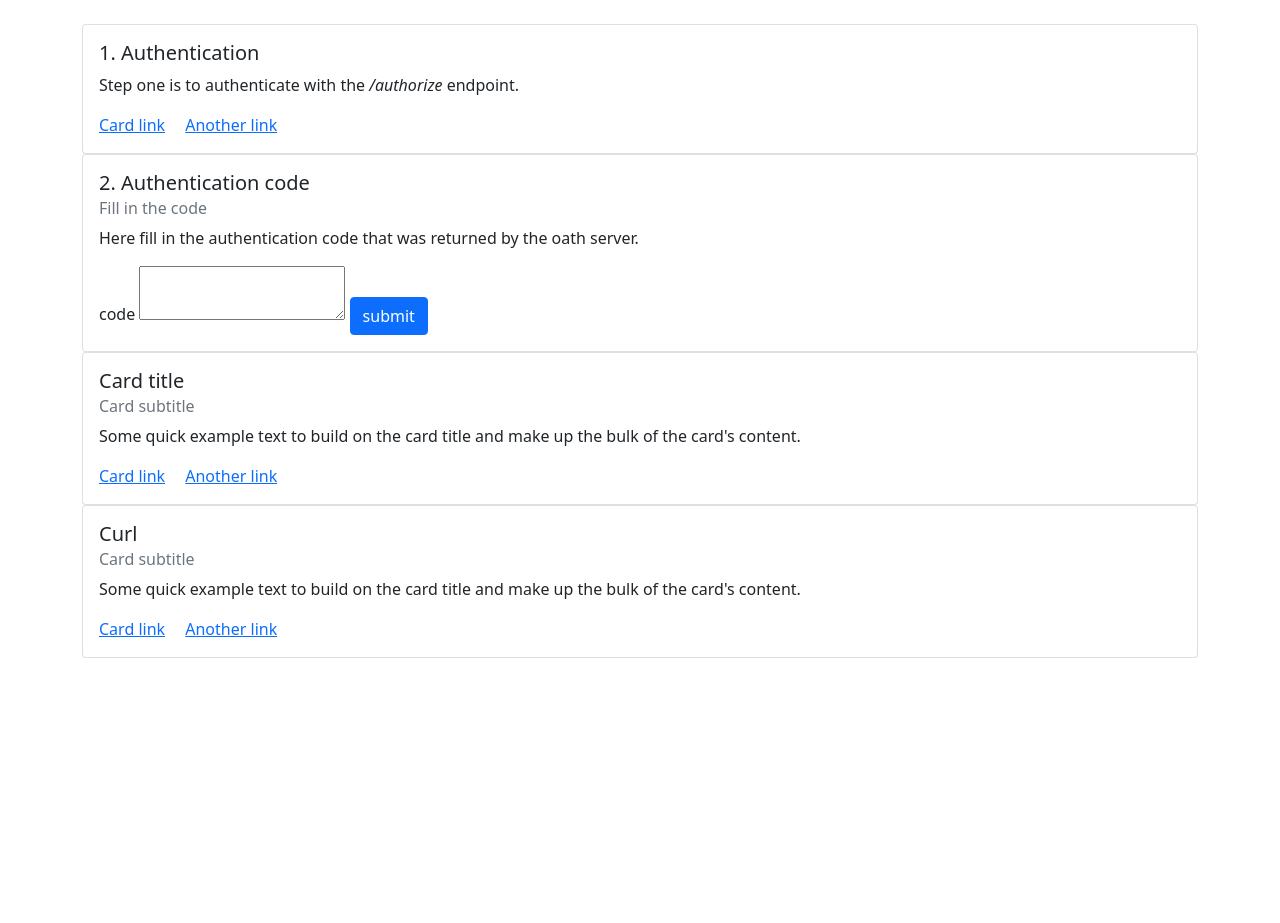
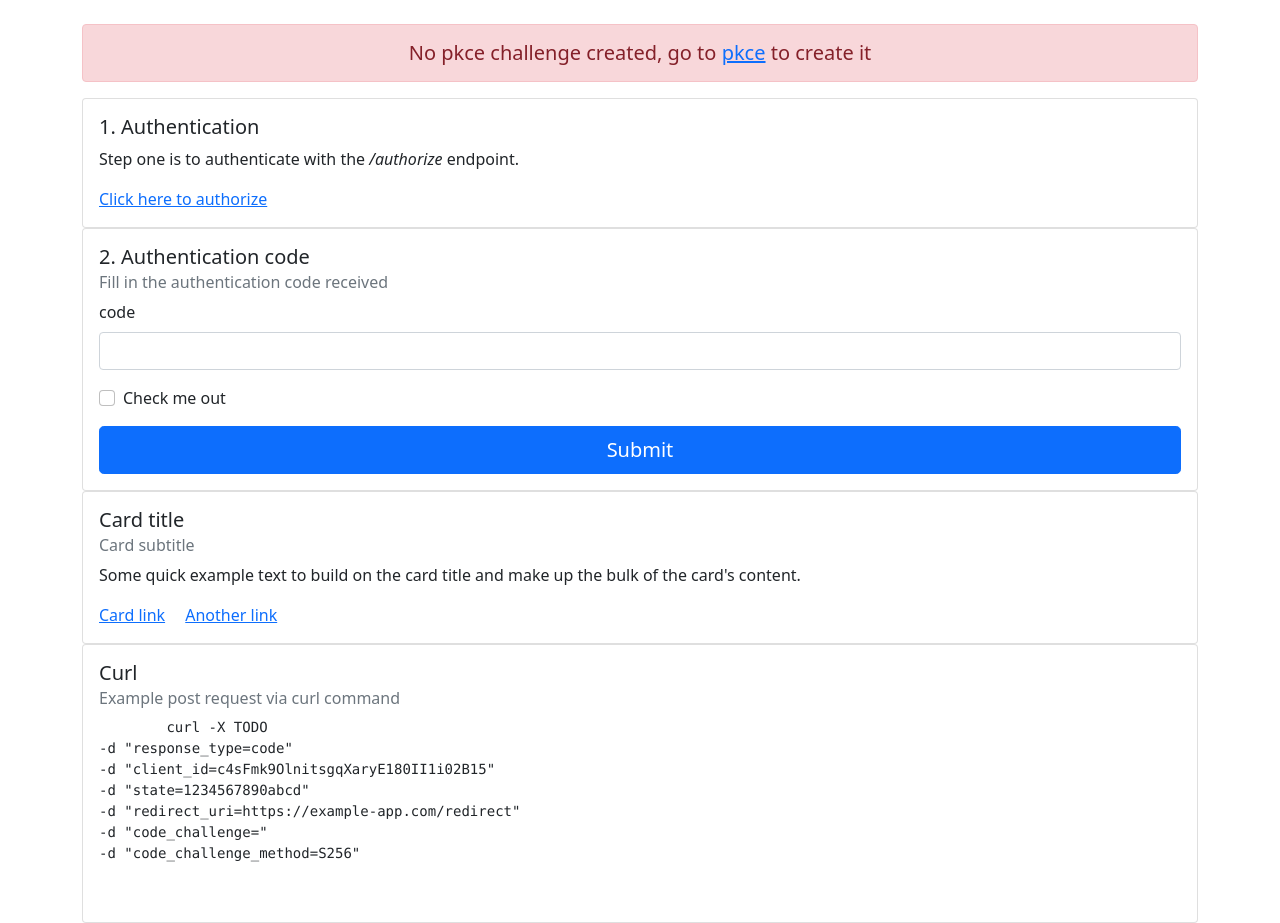
Before and after one commit to mielski/azure_oath, a Flask app: page / in a window 1280 px wide. Shown: the part 56-979 px from the top of the page. Before the commit the page ends 714 px from the top, so only its background shows below. Run offline with Flask 2, Linux system fonts and the light colour scheme; some libraries are stand-ins or nearby versions.

Commit message:
updating the page so show some of the actual parameters in curl and adding a warnign if no pkce values are generated

```diff
--- a/app.py
+++ b/app.py
@@ -1,22 +1,45 @@
 import os
+import random
 import secrets
+from urllib import parse
+
 import pkce
 from flask import (Flask, redirect, render_template, request,
                    send_from_directory, url_for, session)
+from jinja2 import Environment
+
+AUTHORIZE_URL = "https://dev-a5q1ydqw73oghxli.us.auth0.com/authorize"
+TOKEN_URL = "https://dev-a5q1ydqw73oghxli.us.auth0.com/oauth/token"
+CLIENT_ID = "c4sFmk9OlnitsgqXaryE180II1i02B15"
+
 
 app = Flask(__name__)
 app.secret_key = secrets.token_urlsafe(16)
 
-@app.route('/')
-def index():
-   print('Request for index page received')
-   return render_template('authentication_code_flow.html')
+app.jinja_options = {"trim_blocks": True,
+                     "lstrip_blocks": True}
+
 
 @app.before_request
 def pre_fill_session_keys():
     for key in ("code_verifier", "code_challenge"):
         if key not in session:
             session[key] = ""
+
+@app.route('/')
+def index():
+    authorize_params = {"response_type": "code",
+                       "client_id": CLIENT_ID,
+                       "state": '1234567890abcd',
+                       "redirect_uri": "https://example-app.com/redirect",
+                       "code_challenge": session["code_challenge"],
+                       "code_challenge_method": "S256"}
+
+    # TODO update input variables to pass urls and their arguments
+
+    auth_link = AUTHORIZE_URL + "?" + parse.urlencode(authorize_params)
+    return render_template('authentication_code_flow.html', auth_link=auth_link, params=authorize_params)
+
 
 @app.route('/favicon.ico')
 def favicon():
--- a/templates/authentication_code_flow.html
+++ b/templates/authentication_code_flow.html
@@ -2,26 +2,33 @@
 
 {% block main %}
   <div class="container-md mt-4">
+    {% if not session["code_challenge"] %}
+      <div class="alert alert-danger h5 text-center" role="alert">
+        No pkce challenge created, go to <a href="{{ url_for('pkce_gen') }}">pkce</a> to create it
+      </div>
+    {% endif %}
   <div class="card">
     <div class="card-body">
       <h5 class="card-title">1. Authentication</h5>
       <p class="card-text">Step one is to authenticate with the <em>/authorize</em> endpoint.</p>
-        <a href="#" class="card-link">Card link</a>
-        <a href="#" class="card-link">Another link</a>
+      <a href="{{ auth_link }}" class="card-link">Click here to authorize</a>
     </div>
   </div>
   <div class="card">
     <div class="card-body">
       <h5 class="card-title">2. Authentication code</h5>
-        <h6 class="card-subtitle mb-2 text-muted">Fill in the code</h6>
-        <p class="card-text">Here fill in the authentication code that was returned by the oath server.</p>
-        <div class="row-cols-md-3">
+      <h6 class="card-subtitle mb-2 text-muted">Fill in the authentication code received</h6>
       <form>
-            <label class="col">code</label>
-            <textarea class="col"></textarea>
-            <button type="submit" class="col btn btn-primary">submit</button>
+        <div class="mb-3">
+          <label for="AuthenticationCode" class="form-label">code</label>
+          <input type="text" class="form-control" id="AuthenticationCode">
+        </div>
+        <div class="mb-3 form-check">
+          <input type="checkbox" class="form-check-input" id="exampleCheck1">
+          <label class="form-check-label" for="exampleCheck1">Check me out</label>
+        </div>
+        <button type="submit" class="btn btn-primary btn-lg w-100">Submit</button>
       </form>
-        </div>
     </div>
   </div>
   <div class="card">
@@ -35,13 +42,17 @@
     </div>
   </div>
   <div class="card">
-      <div class="card-body">
+    <div class="card-body disabled">
       <h5 class="card-title">Curl</h5>
-        <h6 class="card-subtitle mb-2 text-muted">Card subtitle</h6>
-        <p class="card-text">Some quick example text to build on the card title and make up the bulk of the card's
-          content.</p>
-        <a href="#" class="card-link">Card link</a>
-        <a href="#" class="card-link">Another link</a>
+      <h6 class="card-subtitle mb-2 text-muted">Example post request via curl command</h6>
+
+      <pre class="card-text">
+        <code>curl -X TODO
+          {% for key, value in params.items() -%}
+            -d "{{ key }}={{ value }}"
+          {% endfor %}
+      </code>
+      </pre>
     </div>
   </div>
   </div>
```
Lines whose indentation alone changed are shown as unchanged.
